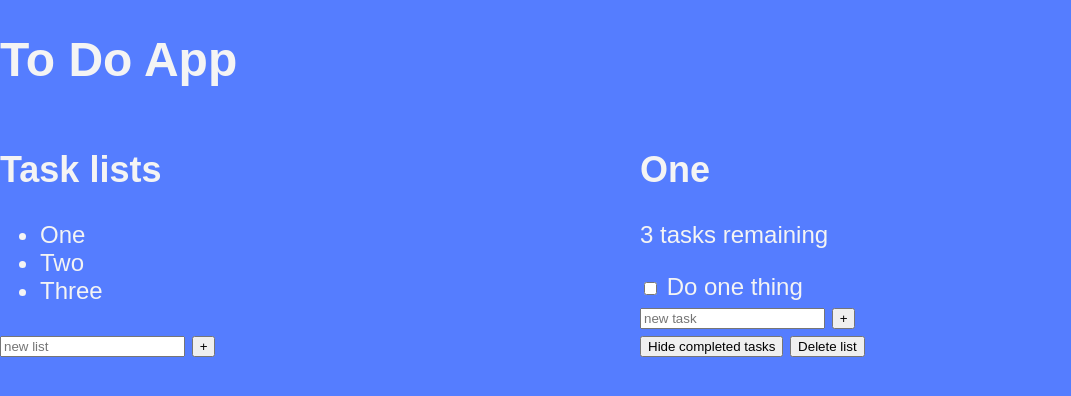
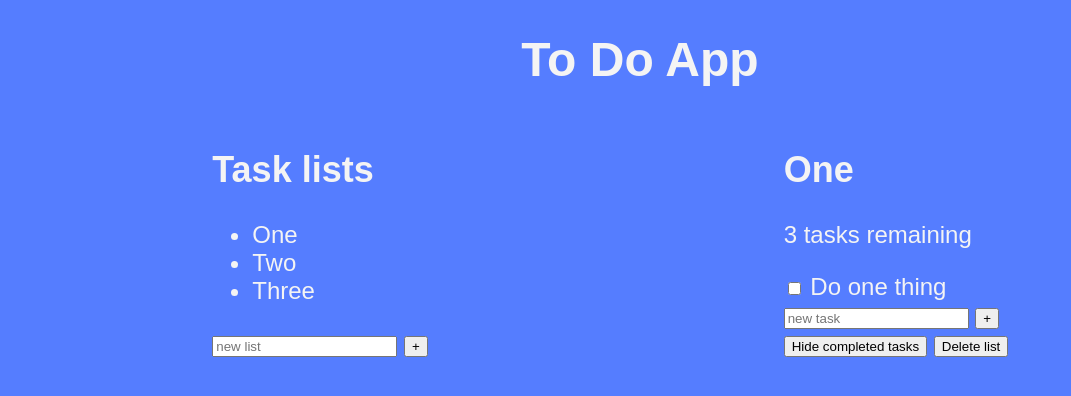
Before and after one commit to sashaij/todo_list, a website built with webpack: page src/template.html in a window 1280 px wide. Shown: the whole page, without its empty margins (0-1071 px from the left). Built offline with nearby package versions, Linux system fonts and the light colour scheme.

Commit message:
Update layout

```diff
--- a/src/styles/main.css
+++ b/src/styles/main.css
@@ -20,16 +20,16 @@ body {
     font-size: 1.5rem;
     background-color: var(--clr-primary);
     color: var(--clr-light);
-
+    /* margin-left: 5%; */
     display: grid;
-    grid-template-columns: repeat(4, 1fr);
+    grid-template-columns: 1fr repeat(3, 3fr);
     grid-template-rows: auto;
     grid-template-areas:
     "title title title title"
-    "lists . task task"
-    "lists . task task"
-    "lists . task task"
-
+    ". lists task task"
+    ". lists task task"
+    ". lists task task";
+    justify-items: center;
 
 }
 
```
